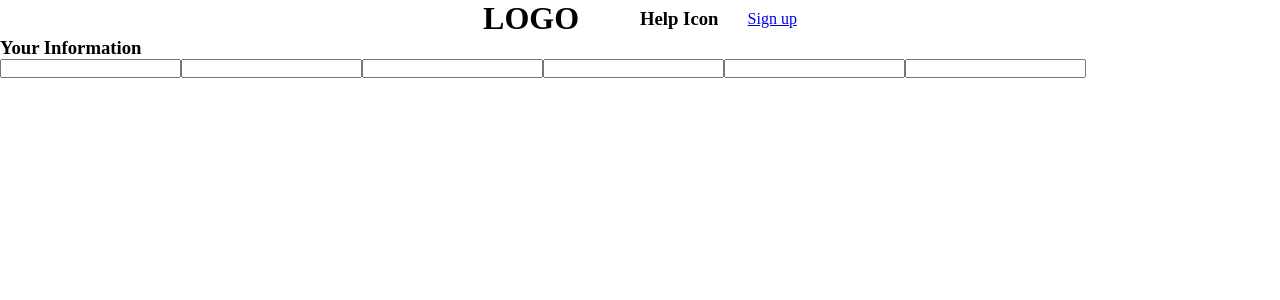
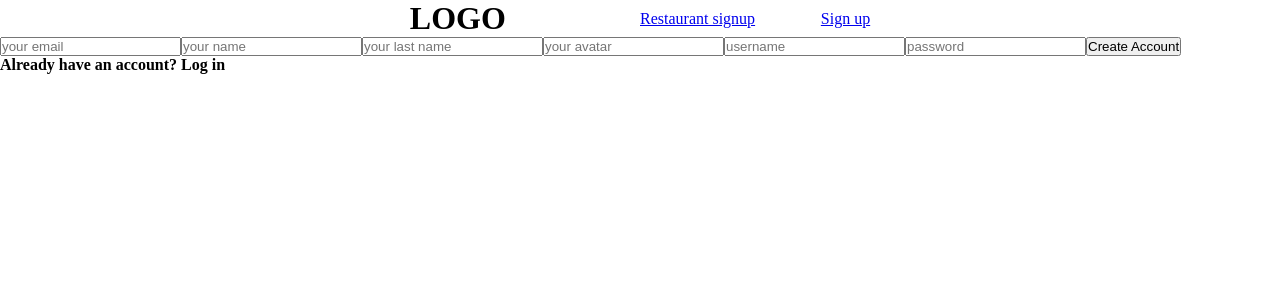
Before and after one commit to Cameron-Ord/foodie, a Vue app: page /#/ClientSignup in a window 1280 px wide. Shown: the top 300 px of the page. Built offline with nearby package versions, Linux system fonts and the light colour scheme.

Commit message:
restaurant sign in

```diff
--- a/package.json
+++ b/package.json
@@ -8,8 +8,10 @@
     "lint": "vue-cli-service lint"
   },
   "dependencies": {
+    "axios": "^1.3.6",
     "core-js": "^3.8.3",
     "vue": "^2.6.14",
+    "vue-cookies": "^1.8.3",
     "vue-router": "^3.5.1"
   },
   "devDependencies": {
--- a/src/components/PageHeader.vue
+++ b/src/components/PageHeader.vue
@@ -9,7 +9,8 @@
                 <div class="hero_div">
 
 
-                <h3>Help Icon</h3>
+                 <router-link to="/RestaurantLogin">Restaurant signup</router-link>
+
 
                 <router-link to="/ClientSignup">Sign up</router-link>
 
--- a/src/views/ClientSignup.vue
+++ b/src/views/ClientSignup.vue
@@ -9,15 +9,17 @@
 
                     <span>
 
-                        <h1>Your Information</h1>
+                        <input placeholder="your email" class="email" type="value">
+                        <input placeholder="your name" class="name" type="value">
+                        <input placeholder="your last name" class="last_name" type="value">
+                        <input placeholder="your avatar" class="user_avatar" type="value">
+                        <input placeholder="username" class="username" type="value">
+                        <input placeholder="password" class="password" type="value">
 
-                        <input type="value">
-                        <input type="value">
-                        <input type="value">
-                        <input type="value">
-                        <input type="value">
-                        <input type="value">
+                        <button @click="sign_up">Create Account</button>
 
+
+                        <h4>Already have an account? Log in</h4>
 
 
                     </span>
@@ -31,16 +33,111 @@
 
 <script>
 import PageHeader from '@/components/PageHeader.vue';
-    export default {
-        components:{
-
-            PageHeader
 
 
+import axios from 'axios';
+import Cookies from 'vue-cookies';
+
+
+export default {
+    components: {
+
+        PageHeader
+
+
+    },
+
+
+
+    data() {
+        return {
+
         }
+    },
+
+
+
+    methods: {
+
+
+        sign_up() {
+
+            let email_input = document.querySelector(`.email`);
+
+            let email_input_value = email_input[`value`];
+
+            let name_input = document.querySelector(`.name`);
+
+            let first_name_value = name_input[`value`];
+
+            let last_name = document.querySelector(`.last_name`);
+
+            let last_name_value = last_name[`value`];
+
+            let avatar_input = document.querySelector(`.user_avatar`);
+
+            let image_url_value = avatar_input[`value`];
+
+            let username_input = document.querySelector(`.username`);
+
+            let username_value = username_input[`value`];
+
+            let password_input = document.querySelector(`.password`);
+
+            let password_value = password_input[`value`];
+
+            axios({
+
+                method: `POST`,
+
+                url: `https://foodie.bymoen.codes/api/client`,
+
+                headers: {
+
+                    'x-api-key': `qK2iR1gTkkAjPH0kfGDY`
+
+                },
+
+                data: {
+
+
+                    email: email_input_value,
+
+                    first_name: first_name_value,
+
+                    last_name: last_name_value,
+
+                    image_url: image_url_value,
+
+                    username: username_value,
+
+                    password: password_value
+
+
+                }
+
+
+
+            }).then((response) => {
+
+                console.log(response);
+
+                Cookies.set(`token`, `${response[`data`][`token`]}`);
+
+                Cookies.set(`id`, `${response[`data`][`client_id`]}`)
+
+
+            }).catch((error) => {
+
+                console.log(error);
+
+            });
+
+        }
+
     }
+
+}
 </script>
 
-<style scoped>
-
-</style>
+<style scoped></style>
--- a/src/views/RestaurantLoginSignup.vue
+++ b/src/views/RestaurantLoginSignup.vue
@@ -1,12 +1,120 @@
 <template>
     <div>
+                <page-header></page-header>
+
+        <main>
+
+            <section>
+                <article>
+
+                    <span>
+
+                        <input placeholder="your email"  type="text" ref="email_input">
+                        <input placeholder="your name" type="text" ref="name_input">
+                        <input placeholder="address" type="text" ref="address_input">
+                        <input placeholder="phone number" type="text" ref="phone_input">
+                        <input placeholder="bio"  type="text" ref="bio_input">
+                        <input placeholder="city"  type="text" ref="city_input">
+                        <input placeholder="profile image" type="text" ref="profile_input">
+                        <input placeholder="banner image" type="text" ref="banner_input">
+                        <input placeholder="password" type="password" ref="password_input">
+
+                        <button @click="sign_up">Create Account</button>
+
+
+                        <h4>Already have an account? Log in</h4>
+
+
+                    </span>
+                </article>
+            </section>
+
+        </main>
 
     </div>
 </template>
 
 <script>
+
+import PageHeader from '@/components/PageHeader.vue';
+
+
+import axios from 'axios';
+import Cookies from 'vue-cookies';
     export default {
 
+            components: {
+
+        PageHeader
+
+
+    },
+
+
+    data() {
+        return {
+
+        }
+    },
+
+
+
+    methods: {
+
+
+        sign_up() {
+
+
+            axios({
+
+                url: `https://foodie.bymoen.codes/api/restaurant`,
+
+                headers: {
+
+                    'x-api-key': `qK2iR1gTkkAjPH0kfGDY`
+
+                },
+
+                method: `POST`,
+
+                data: {
+
+
+                    email: this.$refs[`email_input`].value,
+                    name: this.$refs[`name_input`].value,
+                    address: this.$refs[`address_input`].value,
+                    phone_number: this.$refs[`phone_input`].value,
+                    bio: this.$refs[`bio_input`].value,
+                    city: this.$refs[`city_input`].value,
+                    profile_url: this.$refs[`profile_input`].value,
+                    banner_url: this.$refs[`banner_input`].value,
+                    password: this.$refs[`password_input`].value,
+
+
+                }
+
+
+
+            }).then((response) => {
+
+                response;
+
+                Cookies.set(`token`, `${response[`data`][`token`]}`);
+
+                Cookies.set(`id`, `${response[`data`][`restaurant_id`]}`)
+
+
+            }).catch((error) => {
+
+                error;
+
+                console.log(`api failure`);
+
+            });
+
+    }
+
+}
     }
 </script>
 
```
Also changed, not shown: 2 other files (tests, documents, lock files or other folders).
